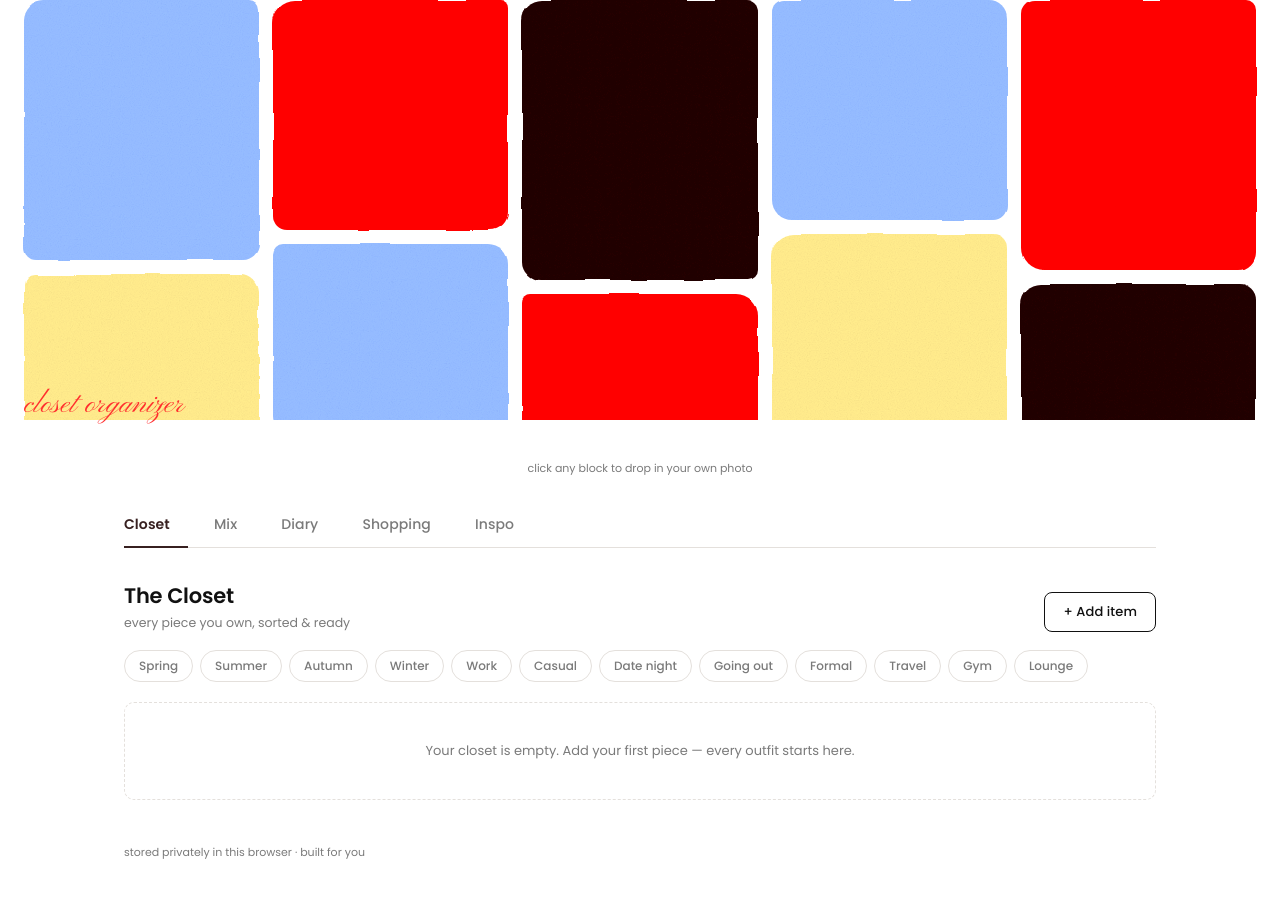
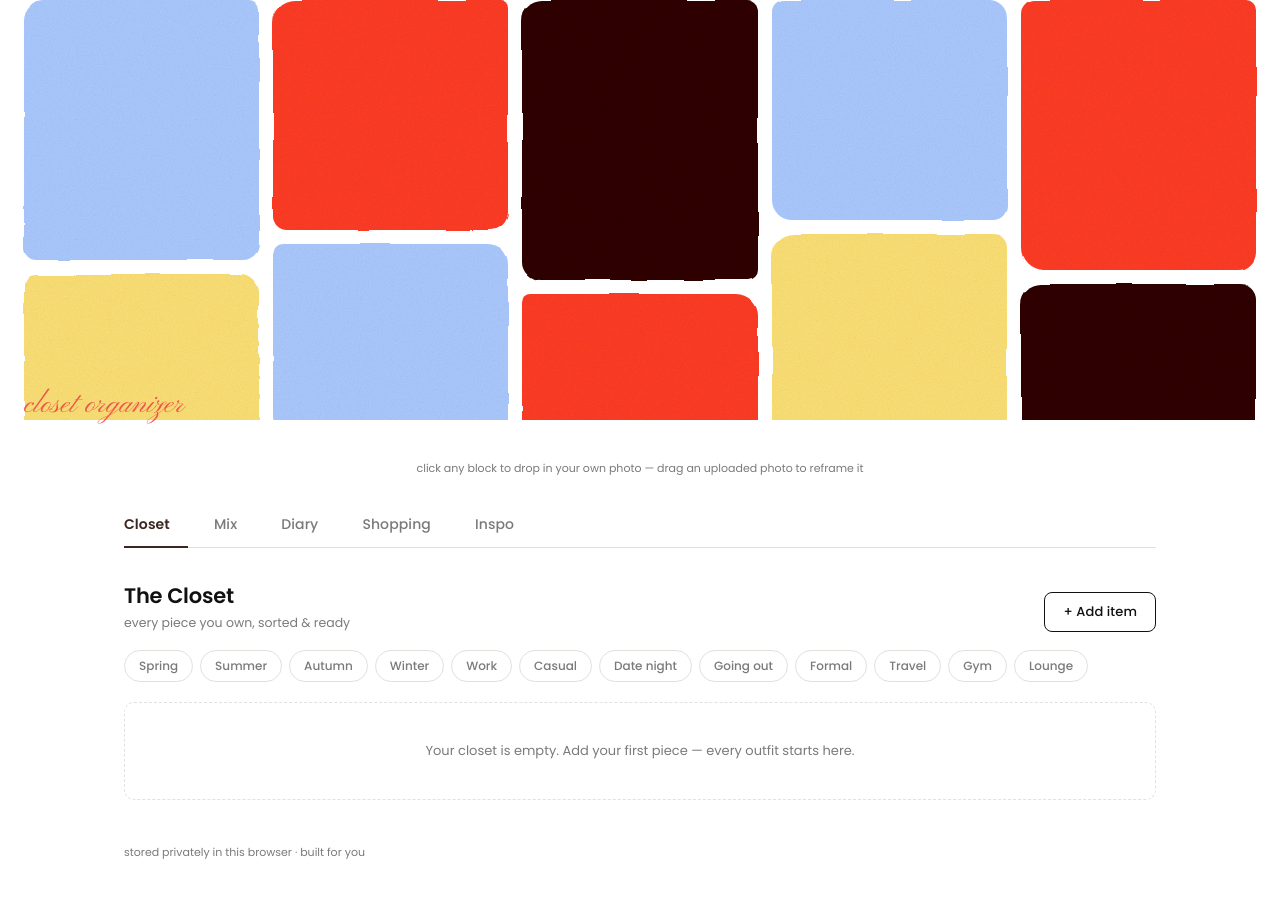
Before and after one commit to isabellaronnanderson-png/closet-app, a React (Vite) app: page / in a window 1280 px wide. Shown: the top 898 px of the page. Built offline with nearby package versions, Linux system fonts and the light colour scheme.

Commit message:
Add files via upload

```diff
--- a/src/components/PinterestHeader.jsx
+++ b/src/components/PinterestHeader.jsx
@@ -37,8 +37,21 @@ const COLUMNS = [
   ],
 ]
 
+// Old saves stored a plain data-URL string per slot. New saves store
+// { src, x, y } so the crop position can be remembered too. This upgrades
+// old data in place the first time it's loaded.
+function normalizePhotos(raw) {
+  const next = {}
+  for (const [id, val] of Object.entries(raw)) {
+    next[id] = typeof val === 'string' ? { src: val, x: 50, y: 50 } : val
+  }
+  return next
+}
+
+const DRAG_THRESHOLD = 4 // px of movement before a click becomes a drag
+
 export default function PinterestHeader() {
-  const [photos, setPhotos] = useState(() => loadList('header-photos', {}))
+  const [photos, setPhotos] = useState(() => normalizePhotos(loadList('header-photos', {})))
   const [activeSlot, setActiveSlot] = useState(null)
   const fileInputRef = useRef(null)
 
@@ -56,7 +69,7 @@ export default function PinterestHeader() {
     e.target.value = '' // allow re-selecting the same file later
     if (!file || !activeSlot) return
     const dataUrl = await fileToCompressedDataURL(file, 700, 0.75)
-    setPhotos((prev) => ({ ...prev, [activeSlot]: dataUrl }))
+    setPhotos((prev) => ({ ...prev, [activeSlot]: { src: dataUrl, x: 50, y: 50 } }))
   }
 
   function clearPhoto(slotId, e) {
@@ -66,6 +79,10 @@ export default function PinterestHeader() {
       delete next[slotId]
       return next
     })
+  }
+
+  function updatePosition(slotId, x, y) {
+    setPhotos((prev) => ({ ...prev, [slotId]: { ...prev[slotId], x, y } }))
   }
 
   return (
@@ -103,28 +120,16 @@ export default function PinterestHeader() {
           <div className="board">
             {COLUMNS.map((col, ci) => (
               <div className="board-col" key={ci}>
-                {col.map((pin) => {
-                  const photo = photos[pin.id]
-                  return (
-                    <div
-                      key={pin.id}
-                      className="pin"
-                      onClick={() => openPicker(pin.id)}
-                      style={{
-                        height: pin.h,
-                        background: photo ? undefined : pin.bg,
-                        borderRadius: pin.r,
-                        filter: `url(#${pin.f}) saturate(1.15) contrast(1.05)`,
-                      }}
-                    >
-                      {photo && <img src={photo} alt="" className="pin-photo" />}
-                      <div className="pin-hint">{photo ? 'change' : '+ add photo'}</div>
-                      {photo && (
-                        <button className="pin-clear" onClick={(e) => clearPhoto(pin.id, e)} title="Remove photo">×</button>
-                      )}
-                    </div>
-                  )
-                })}
+                {col.map((pin) => (
+                  <Pin
+                    key={pin.id}
+                    pin={pin}
+                    photo={photos[pin.id]}
+                    onOpenPicker={() => openPicker(pin.id)}
+                    onClear={(e) => clearPhoto(pin.id, e)}
+                    onReposition={(x, y) => updatePosition(pin.id, x, y)}
+                  />
+                ))}
               </div>
             ))}
           </div>
@@ -136,8 +141,83 @@ export default function PinterestHeader() {
       </div>
 
       {!hasAnyPhoto && (
-        <div className="header-tip">click any block to drop in your own photo</div>
+        <div className="header-tip">click any block to drop in your own photo — drag an uploaded photo to reframe it</div>
       )}
     </>
   )
 }
+
+function Pin({ pin, photo, onOpenPicker, onClear, onReposition }) {
+  const elRef = useRef(null)
+  const dragRef = useRef(null) // { startX, startY, startObjX, startObjY, moved }
+  const [live, setLive] = useState(null) // { x, y } while actively dragging, for smooth feedback
+
+  function handlePointerDown(e) {
+    if (!photo) return // no photo yet - let the click fall through to open the picker
+    const rect = elRef.current.getBoundingClientRect()
+    dragRef.current = {
+      startX: e.clientX,
+      startY: e.clientY,
+      startObjX: photo.x,
+      startObjY: photo.y,
+      rectW: rect.width,
+      rectH: rect.height,
+      moved: false,
+    }
+    e.currentTarget.setPointerCapture(e.pointerId)
+  }
+
+  function handlePointerMove(e) {
+    const d = dragRef.current
+    if (!d) return
+    const dx = e.clientX - d.startX
+    const dy = e.clientY - d.startY
+    if (Math.abs(dx) > DRAG_THRESHOLD || Math.abs(dy) > DRAG_THRESHOLD) d.moved = true
+    if (!d.moved) return
+    const dxPct = (dx / d.rectW) * 100
+    const dyPct = (dy / d.rectH) * 100
+    const nx = Math.min(100, Math.max(0, d.startObjX - dxPct))
+    const ny = Math.min(100, Math.max(0, d.startObjY - dyPct))
+    setLive({ x: nx, y: ny })
+  }
+
+  function handlePointerUp() {
+    const d = dragRef.current
+    dragRef.current = null
+    if (!d) return
+    if (d.moved && live) {
+      onReposition(live.x, live.y)
+      setLive(null)
+    } else {
+      setLive(null)
+      onOpenPicker()
+    }
+  }
+
+  const pos = live || photo
+  const objectPosition = photo ? `${pos.x}% ${pos.y}%` : undefined
+
+  return (
+    <div
+      ref={elRef}
+      className={'pin' + (photo ? ' pin-has-photo' : '')}
+      onPointerDown={handlePointerDown}
+      onPointerMove={handlePointerMove}
+      onPointerUp={handlePointerUp}
+      style={{
+        height: pin.h,
+        background: photo ? undefined : pin.bg,
+        borderRadius: pin.r,
+        filter: `url(#${pin.f}) saturate(1.15) contrast(1.05)`,
+      }}
+    >
+      {photo && (
+        <img src={photo.src} alt="" className="pin-photo" style={{ objectPosition }} draggable={false} />
+      )}
+      <div className="pin-hint">{photo ? 'drag to reframe · click to change' : '+ add photo'}</div>
+      {photo && (
+        <button className="pin-clear" onClick={onClear} title="Remove photo">×</button>
+      )}
+    </div>
+  )
+}
--- a/src/lib/constants.js
+++ b/src/lib/constants.js
@@ -7,11 +7,11 @@ export const CATEGORIES = ['Tops', 'Bottoms', 'Dresses', 'Outerwear', 'Shoes', '
 // given this time (dark brown, red, light blue, butter yellow), so "olive"
 // reuses the same value as "blue" rather than introducing an off-palette color.
 export const PALETTE = {
-  red: '#FF2E2E',
-  brown: '#372020',
-  blue: '#9FBFFF',
-  olive: '#9FBFFF',
-  yellow: '#FFEDA1',
+  red: '#F0554B',
+  brown: '#3D2620',
+  blue: '#AFC8F5',
+  olive: '#AFC8F5',
+  yellow: '#F6DE8C',
 }
 
 // Text-color cycling only uses the truly distinct hues (avoids repeating
--- a/src/styles.css
+++ b/src/styles.css
@@ -6,11 +6,11 @@
   --surface: #F7F5F3;
   --ink: #111111;
   --muted: #7A7A7A;
-  --red: #FF2E2E;
-  --brown: #372020;
-  --blue: #9FBFFF;
-  --olive: #9FBFFF;
-  --yellow: #FFEDA1;
+  --red: #F0554B;
+  --brown: #3D2620;
+  --blue: #AFC8F5;
+  --olive: #AFC8F5;
+  --yellow: #F6DE8C;
   --line: #E4E0DC;
   --radius: 10px;
   --shadow: 0 8px 24px rgba(17, 17, 17, 0.09);
@@ -58,6 +58,12 @@ body {
   position: relative;
   overflow: hidden;
   cursor: pointer;
+}
+.pin.pin-has-photo {
+  cursor: grab;
+}
+.pin.pin-has-photo:active {
+  cursor: grabbing;
 }
 .pin::after {
   content: "";
```
Also changed, not shown: public/favicon.svg.
